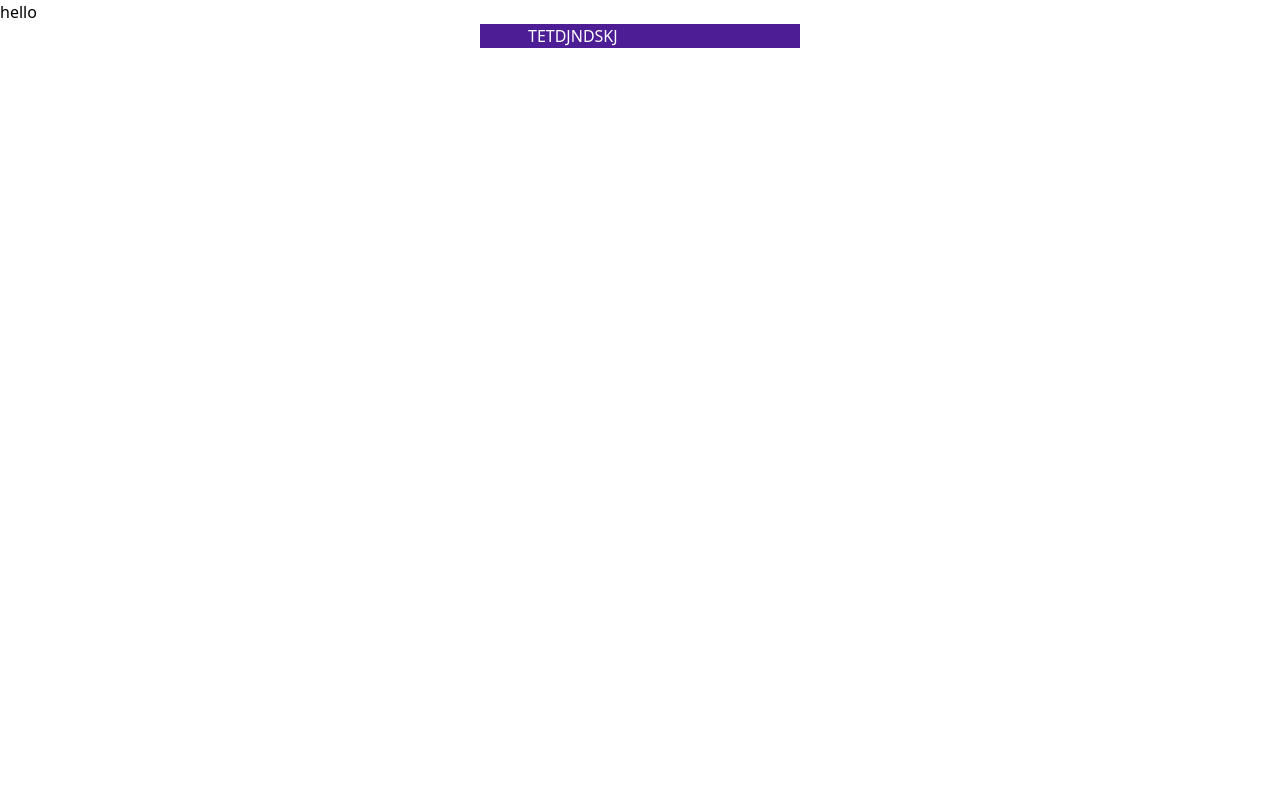
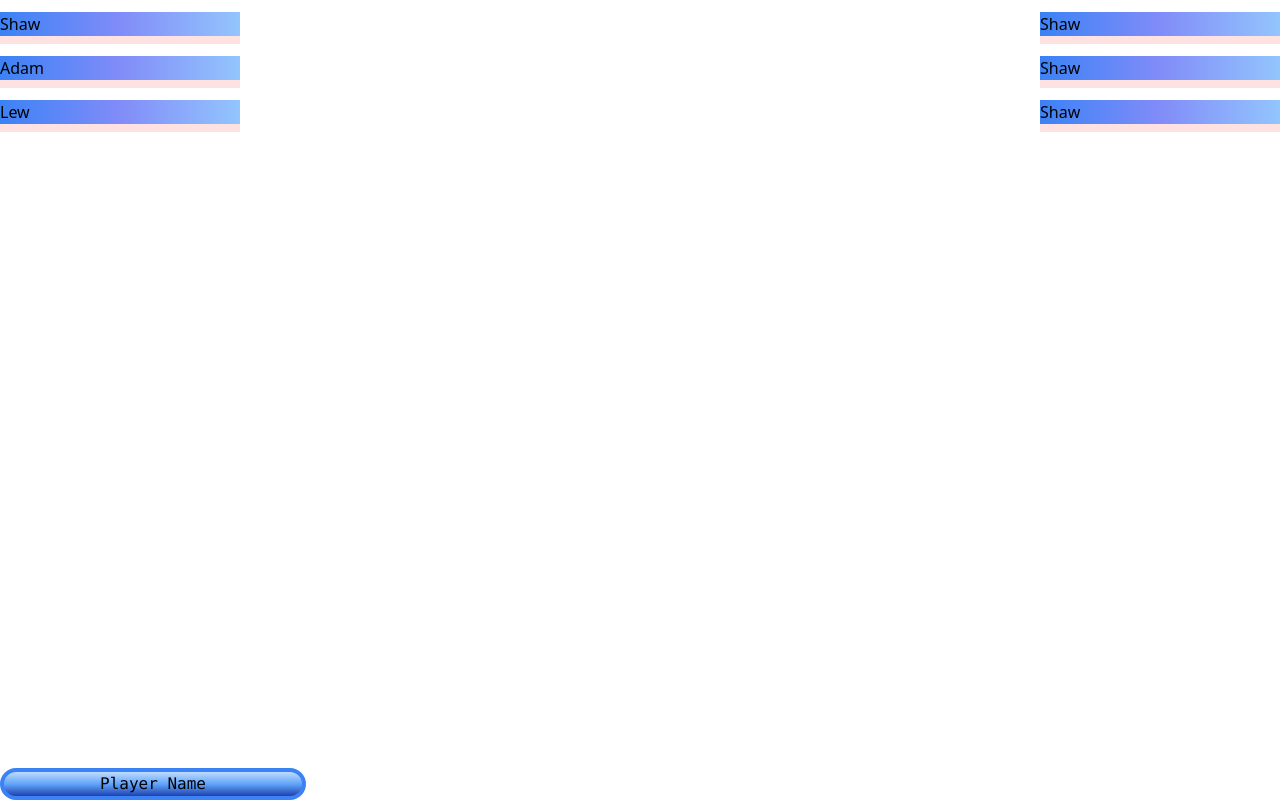
Before and after one commit to Shawmc123/overlay-project, a Nuxt app: page / in a window 1280 px wide. Built offline with nearby package versions, Linux system fonts and the light colour scheme.

Commit message:
Playerboard and BoostAmount added

```diff
--- /dev/null
+++ b/components/BoostAmount.vue
@@ -0,0 +1,15 @@
+<template>
+<div class="mt-3 bg-gradient-to-l from-blue-300 via-indigo-400 to-blue-500 w-60 min-w-full">
+  <h1>
+    {{name}}
+  </h1>
+  <div class="h-2 mb-2 bg-red-100">
+
+  </div>
+</div>
+</template>
+<script>
+export default {
+  props: ['name', 'boost']
+}
+</script>
--- a/components/Playerboard.vue
+++ b/components/Playerboard.vue
@@ -1,5 +1,7 @@
 <template>
-  <div class = "max-w-xs mx-auto sm:px-6 lg:px-12 bg-purple-900 text-white">
-TETDJNDSKJ
+  <div class = "max-w-xs mx-auto sm:px-6 lg:px-12 bg-gradient-to-b from-blue-200 via-blue-400 to-blue-800 rounded-3xl border-4 border-blue-500">
+    <h1 class = "text-white-600 sm:px-6 lg:px-12 font-mono antialiased">
+      Player Name
+    </h1>
   </div>
 </template>
--- a/pages/index.vue
+++ b/pages/index.vue
@@ -1,7 +1,18 @@
 <template>
-  <div>
-    <p> hello </p>
-    <Playerboard/>
+  <div class= "min-h-screen">
+    <div class="left-0 absolute">
+      <BoostAmount name="Shaw"/>
+      <BoostAmount name="Adam"/>
+      <BoostAmount name="Lew"/>
+    </div>
+    <div class="right-0 absolute">
+      <BoostAmount name="Shaw"/>
+      <BoostAmount name="Shaw"/>
+      <BoostAmount name="Shaw"/>
+    </div>
+    <div class="bottom-0 absolute">
+      <Playerboard/>
+    </div>
   </div>
 </template>
 
```
